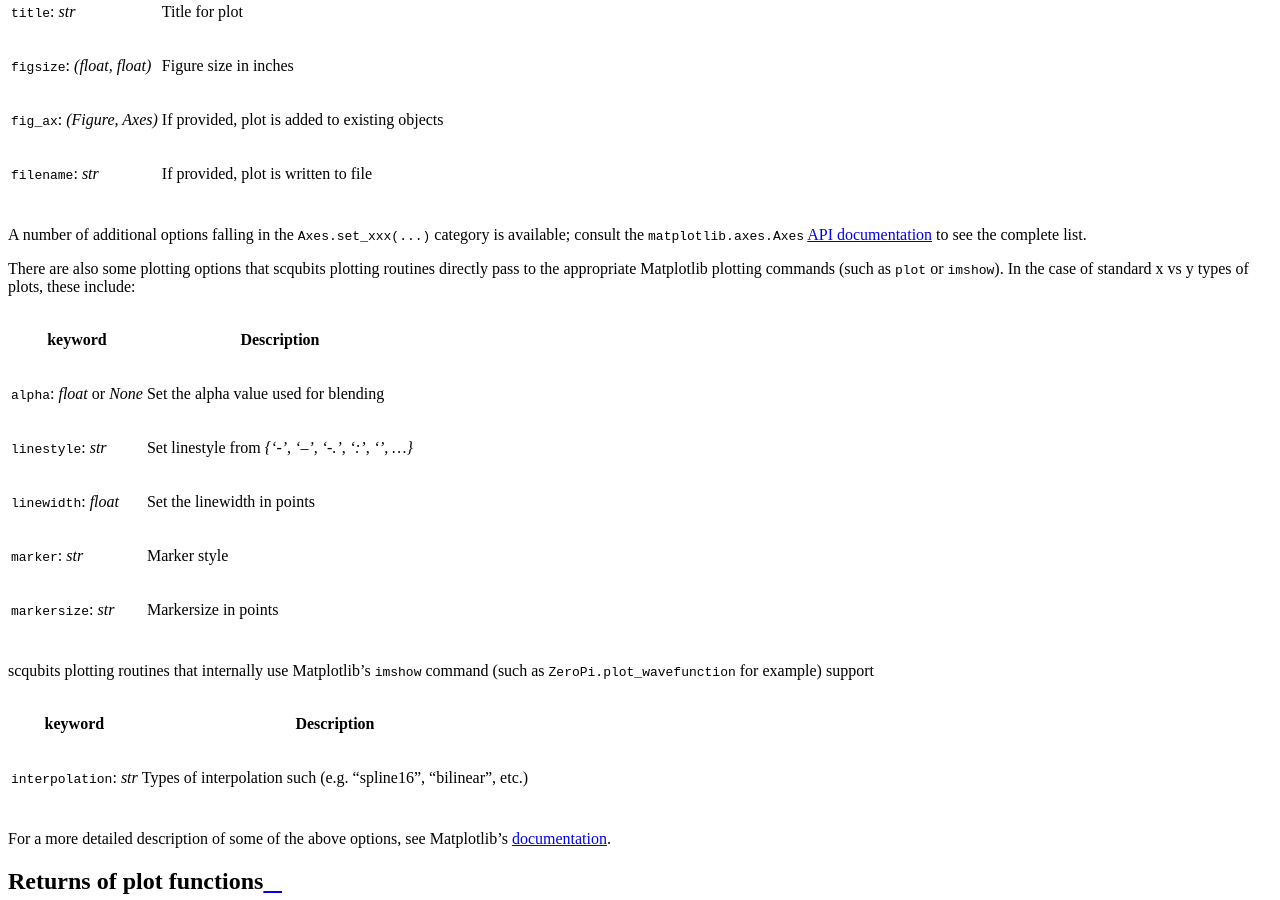
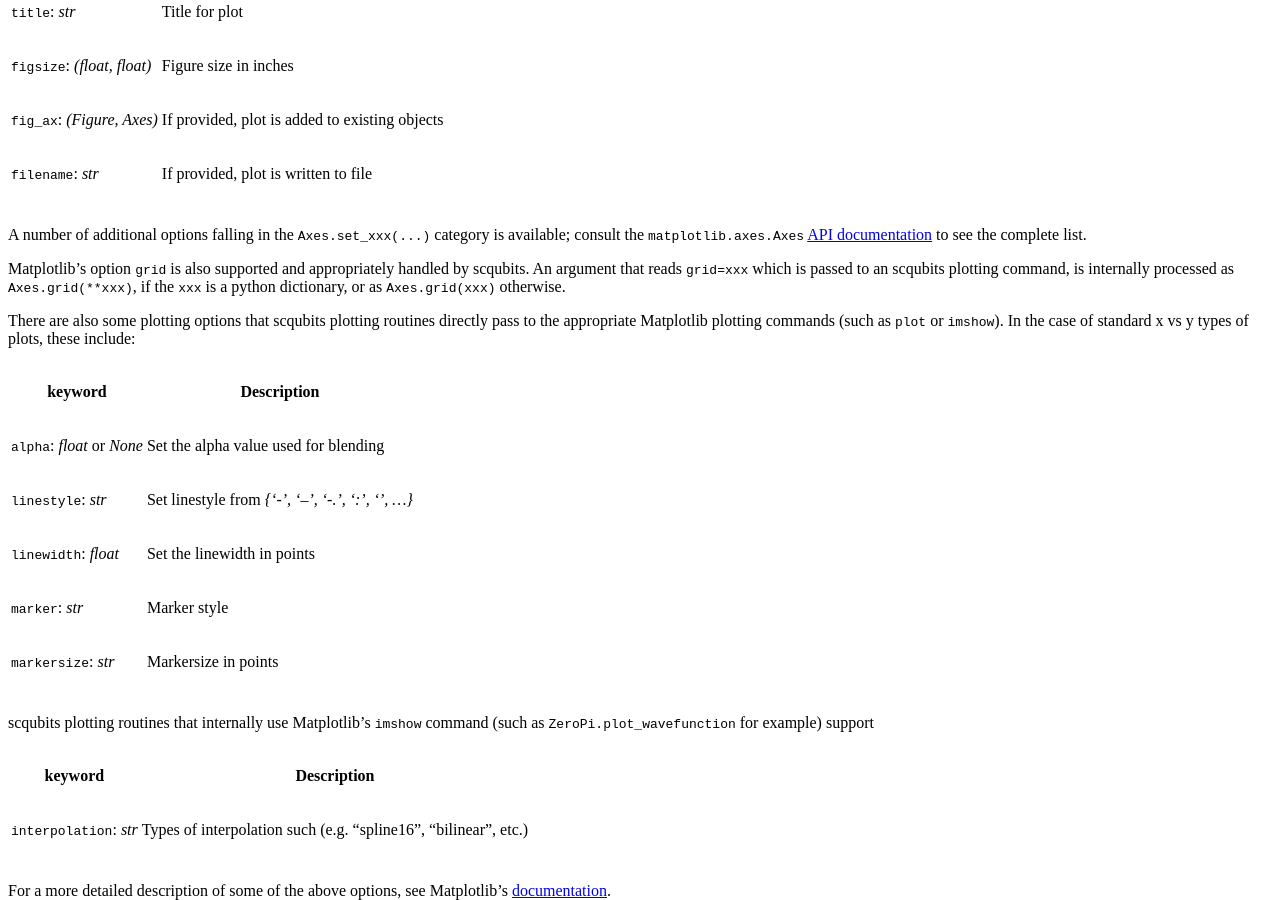
Before and after one commit to scqubits/scqubits, a Sphinx documentation site: the page built from docs/source/guide/guide-plot-options.rst, in a window 1280 px wide and 900 px high, scrolled down 1185 px. Built offline with Sphinx 7.4.7 and the Read the Docs theme 2.0.0, drawn with Linux system fonts in a browser that asks for light colours; pages that are not in the unit, such as notebooks, are missing from menus.

Commit message:
added plotting option grid to docs

```diff
--- a/docs/source/guide/guide-plot-options.rst
+++ b/docs/source/guide/guide-plot-options.rst
@@ -50,6 +50,8 @@ summarized here:
 A number of additional options falling in the ``Axes.set_xxx(...)`` category is available; consult the
 ``matplotlib.axes.Axes`` `API documentation`__ to see the complete list.
 
+Matplotlib's option ``grid`` is also supported and appropriately handled by scqubits. An argument that reads ``grid=xxx`` which is passed to an scqubits plotting command, is internally processed as ``Axes.grid(**xxx)``, if the ``xxx`` is a python dictionary, or as ``Axes.grid(xxx)`` otherwise.
+
 There are also some plotting options that scqubits plotting routines directly pass to the appropriate Matplotlib plotting commands (such as ``plot`` or ``imshow``). In the case of standard x vs y types of plots, these include:
 
 +---------------------------------+-------------------------------------------------------+
```
